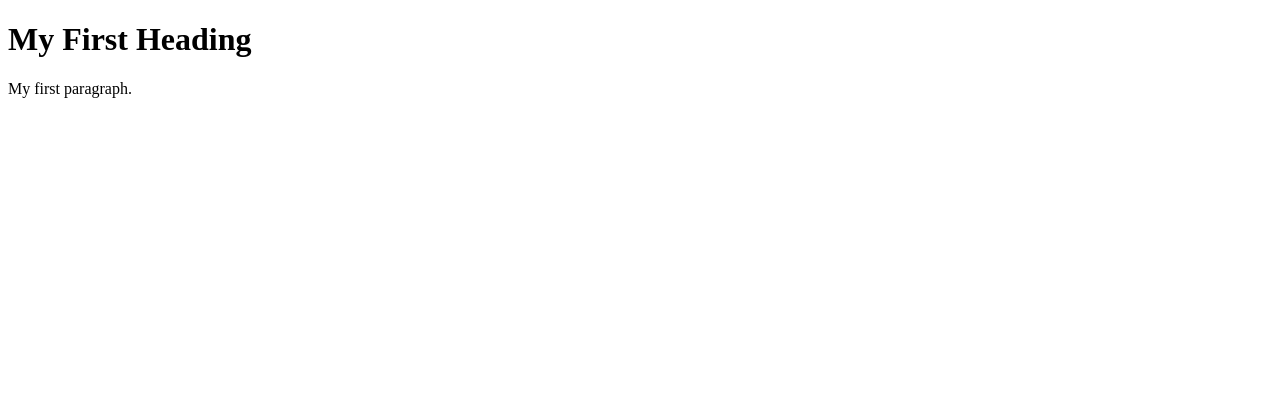
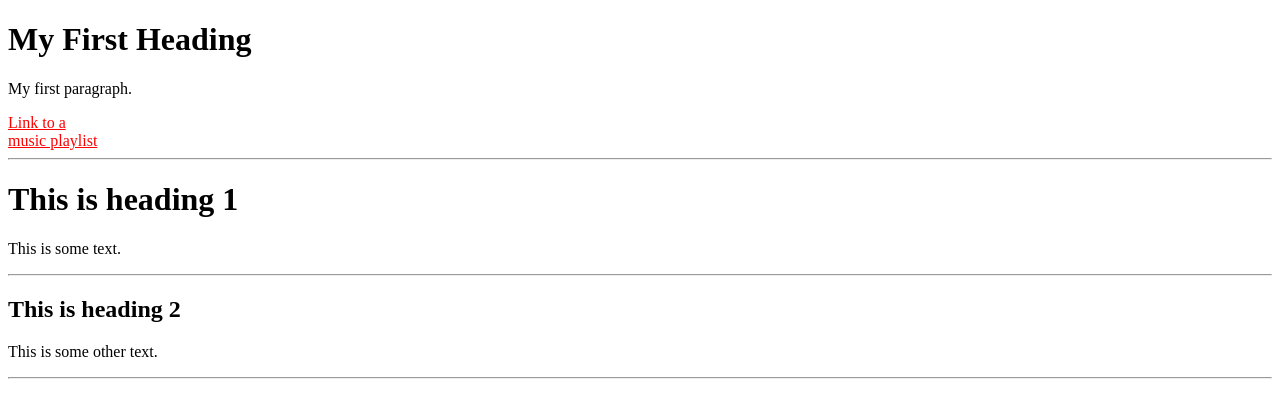
Before and after one commit to SX-7/spindle-concat, a plain HTML site: page index.html in a window 1280 px wide. Drawn offline with Linux system fonts and the light colour scheme.

Commit message:
Link, breaks

```diff
--- a/index.html
+++ b/index.html
@@ -1,5 +1,5 @@
 <!DOCTYPE html>
-<html>
+<html lang="en">
 
 <head>
     <title>Page Title</title>
@@ -7,9 +7,17 @@
 
 <body>
 
-    <h1>My First Heading</h1>
-    <p>My first paragraph.</p>
-
+    <h1 style="font: size 60px;">My First Heading</h1>
+    <p title="Actually not, but whatever">My first paragraph.</p>
+    <a href="https://music.youtube.com/playlist?list=PLlZg30I3WZVzTPgafJeF8TnLAtYXCSUiK" style="color:red;">Link to
+        a<br>music playlist</a>
+    <hr>
+    <h1>This is heading 1</h1>
+    <p>This is some text.</p>
+    <hr>
+    <h2>This is heading 2</h2>
+    <p>This is some other text.</p>
+    <hr>
 </body>
 
 </html>
```
